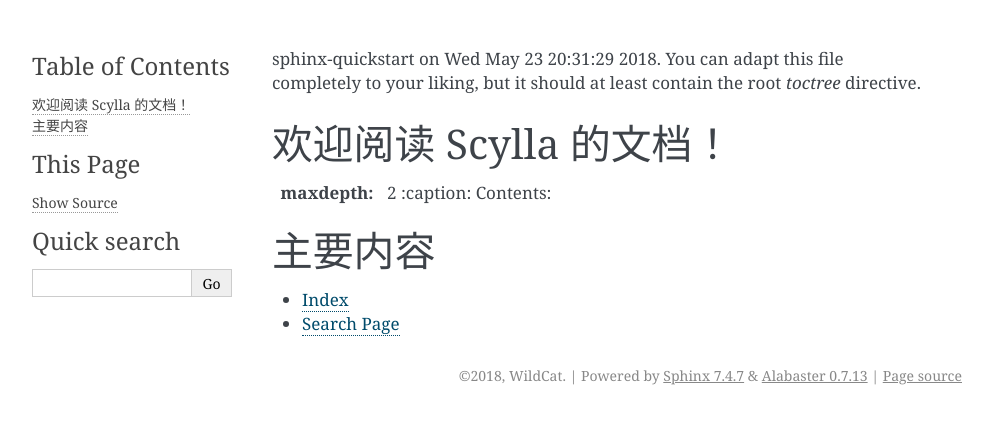
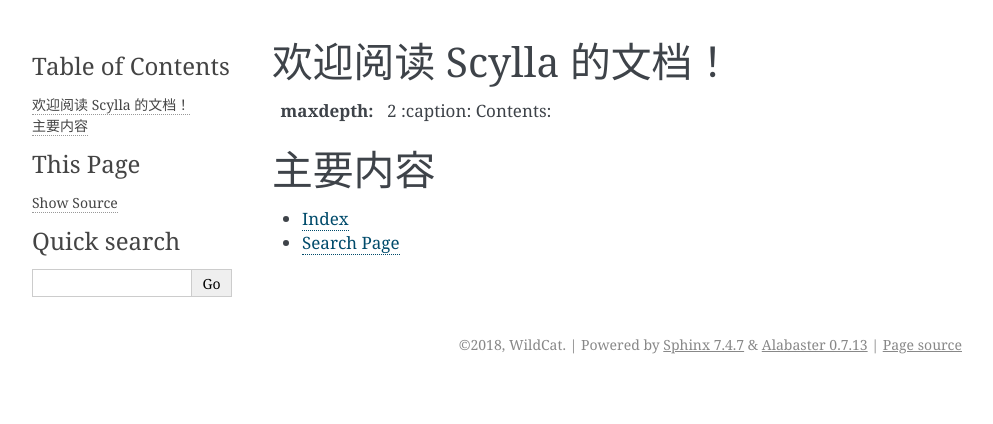
Before and after one commit to imWildCat/scylla, a Sphinx documentation site: the page built from docs_zh/source/index.rst, in a window 1280 px wide. Shown: the top 424 px of the page, without its empty margins (148-1141 px from the left). Built offline with Sphinx 7.4.7, drawn with Linux system fonts in a browser that asks for light colours.

Commit message:
Refine doc

```diff
--- a/docs_zh/source/index.rst
+++ b/docs_zh/source/index.rst
@@ -1,14 +1,10 @@
-.. Scylla documentation master file, created by
-sphinx-quickstart on Wed May 23 20:31:29 2018.
-You can adapt this file completely to your liking, but it should at least
-contain the root `toctree` directive.
-
 欢迎阅读 Scylla 的文档！
 ==================================
 
 .. toctree::
+
 :maxdepth: 2
-       :caption: Contents:
+              :caption: Contents:
 
 
 
```
Also changed, not shown: docs/source/index.rst (+6 -9 lines).
